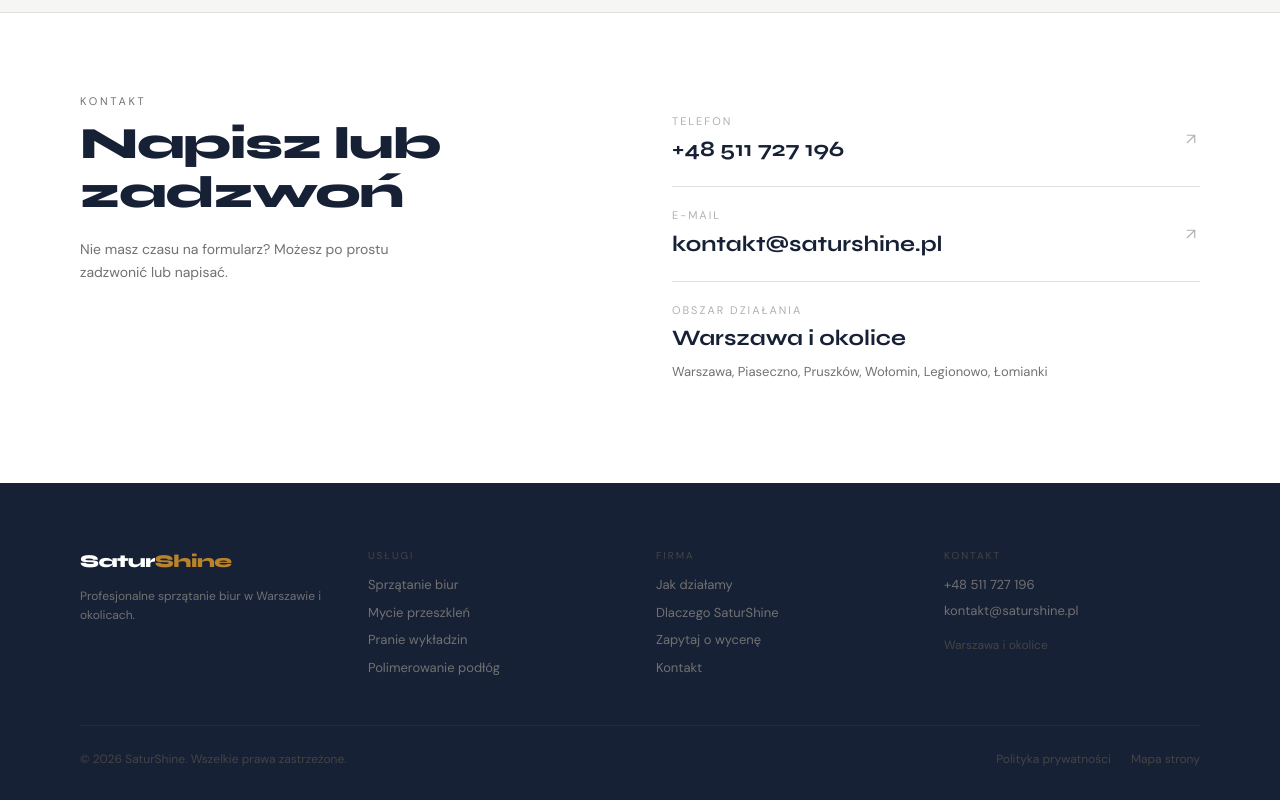
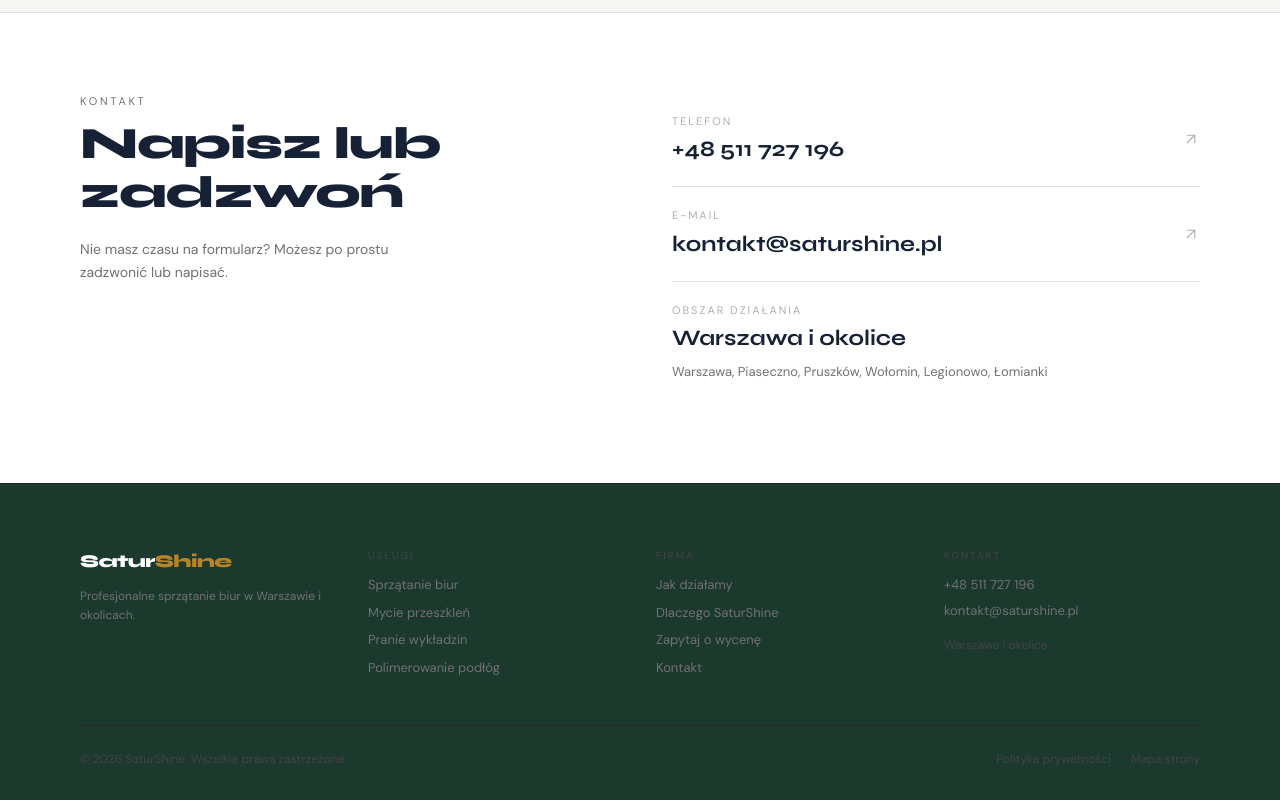
Before and after one commit to RobertSOB92/saturshine_strona, an Astro site: page / in a window 1280 px wide. Shown: the part 5568-6368 px from the top of the page. Built offline with nearby package versions, Linux system fonts and the light colour scheme; Astro itself is replaced by a stand-in of ours.

Commit message:
style: change footer background color to match favicon

```diff
--- a/src/components/Footer.tsx
+++ b/src/components/Footer.tsx
@@ -11,7 +11,7 @@
   const year = new Date().getFullYear();
   return (
     <footer
-      style={{ background: '#172136', borderTop: '1px solid #222' }}
+      style={{ background: '#1B3A2D', borderTop: '1px solid #222' }}
       aria-label="Stopka strony"
     >
       <div style={{ maxWidth: 1200, margin: '0 auto', padding: '4rem 2.5rem 2rem' }}>
```
